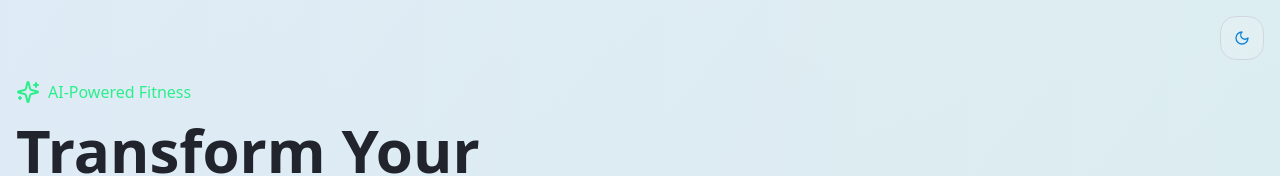
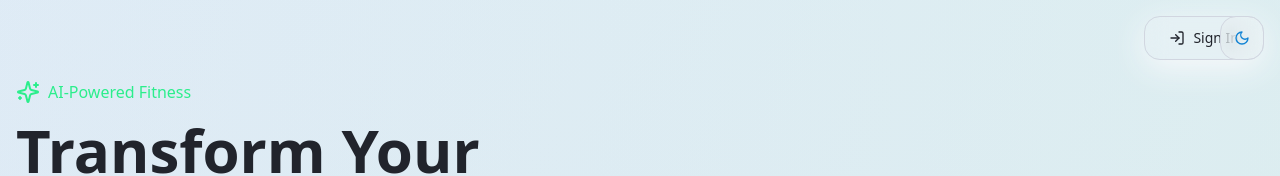
Before and after one commit to Rushil-19-blr/muscle-mind-motion-track, a React (Vite) app: page / in a window 1280 px wide. Shown: the top 176 px of the page. Built offline with nearby package versions, Linux system fonts and the light colour scheme.

Commit message:
Add sign-in button to home page
Adds a sign-in button to the home page, positioned in the top right corner, and integrates the sign-in process with the existing "generate" button functionality. After successful sign-in, the user is redirected to the dashboard.

```diff
--- a/src/pages/Index.tsx
+++ b/src/pages/Index.tsx
@@ -17,7 +17,7 @@ import { useWorkoutPlan } from '@/contexts/WorkoutPlanContext';
 import { Sidebar } from '@/components/Sidebar';
 import { AccountPage } from '@/components/AccountPage';
 import { UpdateMetrics } from '@/components/UpdateMetrics';
-import { Play, Target, BarChart3, Sparkles, Dumbbell, Zap, Trophy, ArrowLeft } from 'lucide-react';
+import { Play, Target, BarChart3, Sparkles, Dumbbell, Zap, Trophy, ArrowLeft, LogIn } from 'lucide-react';
 import heroImage from '@/assets/hero-fitness.jpg';
 import { useToast } from '@/hooks/use-toast';
 
@@ -153,6 +153,19 @@ const Index = () => {
       default:
         setAppState('dashboard');
     }
+  };
+
+  const handleSignInClick = () => {
+    setShowSignInDialog(true);
+  };
+
+  const handleSignInCompleteFromLanding = async () => {
+    setShowSignInDialog(false);
+    setAppState('dashboard');
+    toast({
+      title: "Welcome Back!",
+      description: "You have successfully signed in.",
+    });
   };
 
   const handleLogout = () => {
@@ -384,7 +397,18 @@ const Index = () => {
   // Landing Page
   return (
     <div className="min-h-screen bg-gradient-to-br from-background via-surface to-surface-secondary">
-      <DarkModeToggle />
+      {/* Top Navigation */}
+      <div className="fixed top-4 right-4 z-50 flex items-center gap-4">
+        <Button
+          variant="outline"
+          onClick={handleSignInClick}
+          className="flex items-center gap-2"
+        >
+          <LogIn className="w-4 h-4" />
+          Sign In
+        </Button>
+        <DarkModeToggle />
+      </div>
 
       {/* Hero Section */}
       <section className="relative py-20 px-4 overflow-hidden">
@@ -524,6 +548,13 @@ const Index = () => {
           </Card>
         </div>
       </section>
+
+      {/* Sign In Dialog */}
+      <SignInDialog
+        isOpen={showSignInDialog}
+        onClose={() => setShowSignInDialog(false)}
+        onSignInComplete={handleSignInCompleteFromLanding}
+      />
     </div>
   );
 };
```
